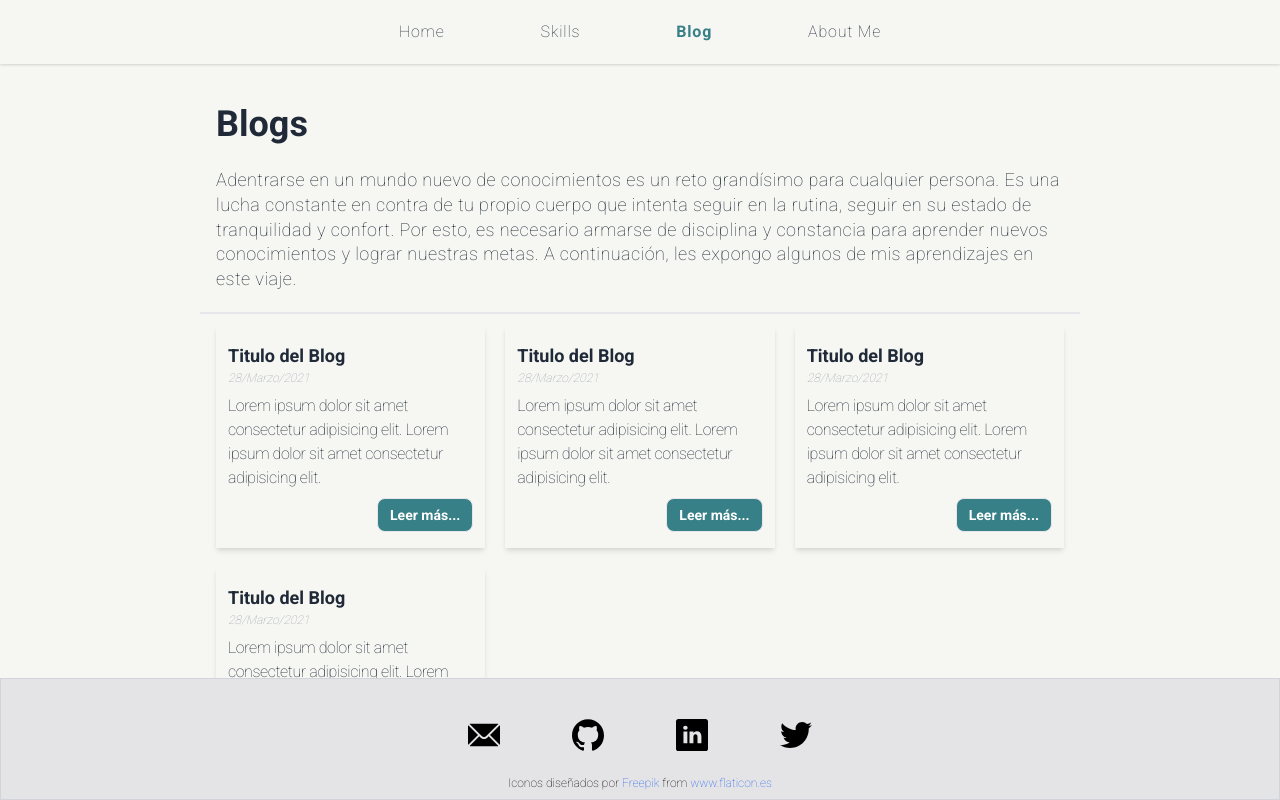
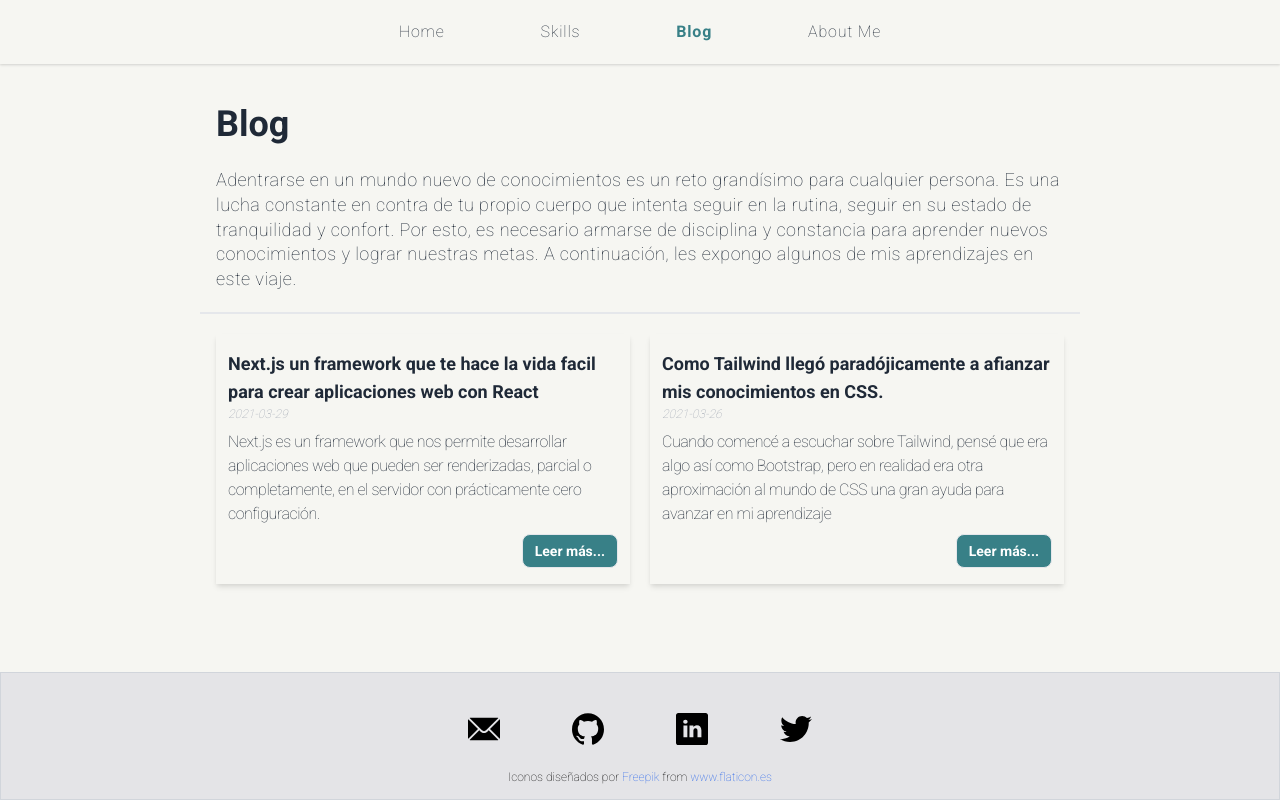
Before and after one commit to yomarguti/portfolio, a Next.js app: page /blog in a window 1280 px wide. Built offline with nearby package versions, Linux system fonts and the light colour scheme.

Commit message:
Se cambiaron los datos harcoded y se comenzo a cargar los datos de los posts de los archivos de markdown de la ruta /posts. Se agrego un utilitario /lib/posts.js para parsear los archivos markdown y pasar la informacion como props a traves de getStaticProps a BlogList.js

```diff
--- a/components/BlogList.js
+++ b/components/BlogList.js
@@ -1,12 +1,11 @@
 import BlogListItem from './BlogListItem';
 
-const BlogList = () => {
+const BlogList = ({ posts }) => {
   return (
-    <div className="grid grid-cols-1 px-4 pt-3 sm:grid-cols-2 lg:grid-cols-3 sm:gap-5">
-      <BlogListItem />
-      <BlogListItem />
-      <BlogListItem />
-      <BlogListItem />
+    <div className="grid grid-cols-1 px-4 pt-3 sm:pt-5 sm:grid-cols-2 sm:gap-5">
+      {posts.map((post) => (
+        <BlogListItem key={post.id} post={post} />
+      ))}
     </div>
   );
 };
--- a/components/BlogListItem.js
+++ b/components/BlogListItem.js
@@ -1,16 +1,13 @@
 import Link from 'next/link';
 
-const BlogListItem = () => {
+const BlogListItem = ({ post: { id, title, summary, date } }) => {
   return (
     <article className="flex flex-col items-start py-4 sm:px-3 sm:shadow-md">
-      <h1 className="text-lg font-semibold">Titulo del Blog</h1>
-      <p className="text-xs italic text-gray-400">28/Marzo/2021</p>
-      <p className="pt-2 tracking-tight">
-        Lorem ipsum dolor sit amet consectetur adipisicing elit. Lorem ipsum dolor sit amet
-        consectetur adipisicing elit.
-      </p>
-      <Link href="#">
-        <span className="self-end px-3 py-1 mt-2 text-white border rounded-lg bg-primary">
+      <h1 className="text-lg font-semibold">{title}</h1>
+      <p className="text-xs italic text-gray-400">{date}</p>
+      <p className="pt-2 tracking-tight">{summary}</p>
+      <Link href={`/blog/${id}`}>
+        <span className="self-end px-3 py-1 mt-2 text-white border rounded-lg cursor-pointer bg-primary">
           <a className="text-sm font-bold">Leer más...</a>
         </span>
       </Link>
--- a/components/Footer.js
+++ b/components/Footer.js
@@ -2,7 +2,7 @@ import React from 'react';
 
 const Footer = () => {
   return (
-    <footer className="fixed bottom-0 flex flex-col items-center w-full pt-10 pb-2 border border-gray-300 bg-neutral">
+    <footer className="fixed bottom-0 flex flex-col items-center w-full h-32 pt-10 pb-2 border border-gray-300 bg-neutral">
       <ul className="flex justify-center pb-6">
         <li className="px-4 sm:px-6 md:px-9">
           <a href="mailto:yomar.guti@gmail.com" target="_blank">
--- /dev/null
+++ b/lib/posts.js
@@ -0,0 +1,81 @@
+import fs from 'fs';
+import path from 'path';
+import matter from 'gray-matter';
+import remark from 'remark';
+import html from 'remark-html';
+
+const postsDirectory = path.join(process.cwd(), 'posts');
+
+export function getAllPostIds() {
+  const fileNames = fs.readdirSync(postsDirectory);
+
+  // Returns an array that looks like this:
+  // [
+  //   {
+  //     params: {
+  //       id: 'ssg-ssr'
+  //     }
+  //   },
+  //   {
+  //     params: {
+  //       id: 'pre-rendering'
+  //     }
+  //   }
+  // ]
+  return fileNames.map((fileName) => {
+    return {
+      params: {
+        id: fileName.replace(/\.md$/, ''),
+      },
+    };
+  });
+}
+
+export function getSortedPostsData() {
+  // Get file names under /posts
+  const fileNames = fs.readdirSync(postsDirectory);
+  const allPostsData = fileNames.map((fileName) => {
+    // Remove ".md" from file name to get id
+    const id = fileName.replace(/\.md$/, '');
+
+    // Read markdown file as string
+    const fullPath = path.join(postsDirectory, fileName);
+    const fileContents = fs.readFileSync(fullPath, 'utf8');
+
+    // Use gray-matter to parse the post metadata section
+    const matterResult = matter(fileContents);
+
+    // Combine the data with the id
+    return {
+      id,
+      ...matterResult.data,
+    };
+  });
+  // Sort posts by date
+  return allPostsData.sort((a, b) => {
+    if (a.date < b.date) {
+      return 1;
+    } else {
+      return -1;
+    }
+  });
+}
+
+export async function getPostData(id) {
+  const fullPath = path.join(postsDirectory, `${id}.md`);
+  const fileContents = fs.readFileSync(fullPath, 'utf8');
+
+  // Use gray-matter to parse the post metadata section
+  const matterResult = matter(fileContents);
+
+  // Use remark to convert markdown into HTML string
+  const processedContent = await remark().use(html).process(matterResult.content);
+  const contentHtml = processedContent.toString();
+
+  // Combine the data with the id
+  return {
+    id,
+    contentHtml,
+    ...matterResult.data,
+  };
+}
--- a/pages/blog.js
+++ b/pages/blog.js
@@ -1,10 +1,21 @@
 import BlogList from '@components/BlogList';
+import { getSortedPostsData } from '../lib/posts';
 
-const Blog = () => {
+export async function getStaticProps() {
+  const postsData = getSortedPostsData();
+
+  return {
+    props: {
+      postsData,
+    },
+  };
+}
+
+const Blog = ({ postsData }) => {
   return (
     <main className="w-full mx-auto text-gray-800 md:w-content-md lg:w-content-lg">
       <section className="px-4 pt-5 pb-5 border-b-2 md:pt-10">
-        <h1 className="text-4xl font-extrabold">Blogs</h1>
+        <h1 className="text-4xl font-extrabold">Blog</h1>
         <p className="pt-4 text-lg leading-snug tracking-wide sm:pt-6">
           Adentrarse en un mundo nuevo de conocimientos es un reto grandísimo para cualquier
           persona. Es una lucha constante en contra de tu propio cuerpo que intenta seguir en la
@@ -13,7 +24,7 @@ const Blog = () => {
           continuación, les expongo algunos de mis aprendizajes en este viaje.
         </p>
       </section>
-      <BlogList />
+      <BlogList posts={postsData} />
     </main>
   );
 };
--- /dev/null
+++ b/posts/nextjs-the-react-framework.md
@@ -0,0 +1,20 @@
+---
+title: 'Next.js un framework que te hace la vida facil para crear aplicaciones web con React'
+date: '2021-03-29'
+summary: 'Next.js es un framework que nos permite desarrollar aplicaciones web que pueden ser renderizadas, parcial o completamente, en el servidor con prácticamente cero configuración.'
+---
+
+La primera vez que vi en un curso de **Next.js** en la plataforma de [Platzi](https://platzi.com/ 'Platzi'), al profesor configurando un proyecto nuevo casi se me explota el cerebro. Solo se necesitaron tres paquetes: React, ReactDom y Next. Básicamente, obtienes una aplicación corriendo con cero configuración. Pero la principal característica que nos viene a ofrecer **Next.js** es el renderizado de aplicaciones web del lado del servidor. La aplicación se puede crear completamente en el servidor, parcialmente o completamente en el cliente como lo hace usualmente React, todo depende de los requerimiento de nuestra aplicación.
+
+Las principales características que nos ofrece **Next.js** son:
+
+- Paginas completamente renderizadas en el servidor
+- Excelente soporte de React
+- Rutas Api
+- Cero configuración
+- Soporte de Typescript
+- Mejores prácticas de SEO
+
+El proceso de deployment es bastante sencillo. Sí lo hacemos en la plataforma de **Vercel**, que son los creadores, solo hace falta vincular nuestra cuenta de Github y escoger el repositorio, y en segundos tendríamos la aplicación en producción.
+
+En conclusión, **Next.js** es un framework que nos permite desarrollar aplicaciones web que pueden ser renderizadas, parcial o completamente, en el servidor con prácticamente cero configuración.
--- /dev/null
+++ b/posts/tailwind.md
@@ -0,0 +1,24 @@
+---
+title: 'Como Tailwind llegó paradójicamente a afianzar mis conocimientos en CSS.'
+date: '2021-03-26'
+summary: 'Cuando comencé a escuchar sobre Tailwind, pensé que era algo así como Bootstrap, pero en realidad era otra aproximación al mundo de CSS una gran ayuda para avanzar en mi aprendizaje'
+---
+
+Cuando comencé a escuchar sobre **Tailwind**, pensé que era algo así como Bootstrap, pero en realidad era otra aproximación al mundo de CSS. **Tailwind** me elimino de un tajo las infinitas posibilidades de tamaños, colores y propiedades que tiene CSS, y a cambio me ofreció ciertas opciones para cada propiedad, basadas en **UX/UI **(Experiencia de Usuario/ Interfaz de Usuario). Es así como para el espaciado entre letras ofrece las siguientes opciones:
+
+    tracking-tighter         letter-spacing: -0.05em;
+    tracking-tight            letter-spacing: -0.025em;
+    tracking-normal         letter-spacing: 0em;
+    tracking-wide            letter-spacing: 0.025em;
+    tracking-wider           letter-spacing: 0.05em;
+    tracking-widest         letter-spacing: 0.1em;
+
+De infinitas posibilidades, a solo las anteriores, y basados en las mejores prácticas de CSS, una gran ayuda para avanzar en mi aprendizaje. Algunas de características de **Tailwind** que facilitaron el mundo de CSS son:
+
+- El sistema de breakpoints para crear diseños responsivos.
+- Se puede configurar de forma fácil, adaptándose a cada proyecto.
+- La sintaxis es clara y facil de recordar.
+- No es necesario un archivo adicional de estilos.
+- Excelente curva de aprendizaje.
+
+**Tailwind** es una excelente herramienta que permite crear complejos componentes o interfaces a través utilitarios básicos y sencillos. A mi me ayudo mucho a afianzar mi conocimiento en CSS.
--- a/styles/tailwind.css
+++ b/styles/tailwind.css
@@ -6,6 +6,7 @@
   body {
     @apply bg-fondo;
     @apply font-serif;
+    @apply pb-36;
   }
   footer a {
     @apply text-blue-600;
```
Also changed, not shown: package.json (+6 -3 lines), 1 other file (tests, documents, lock files or other folders).
